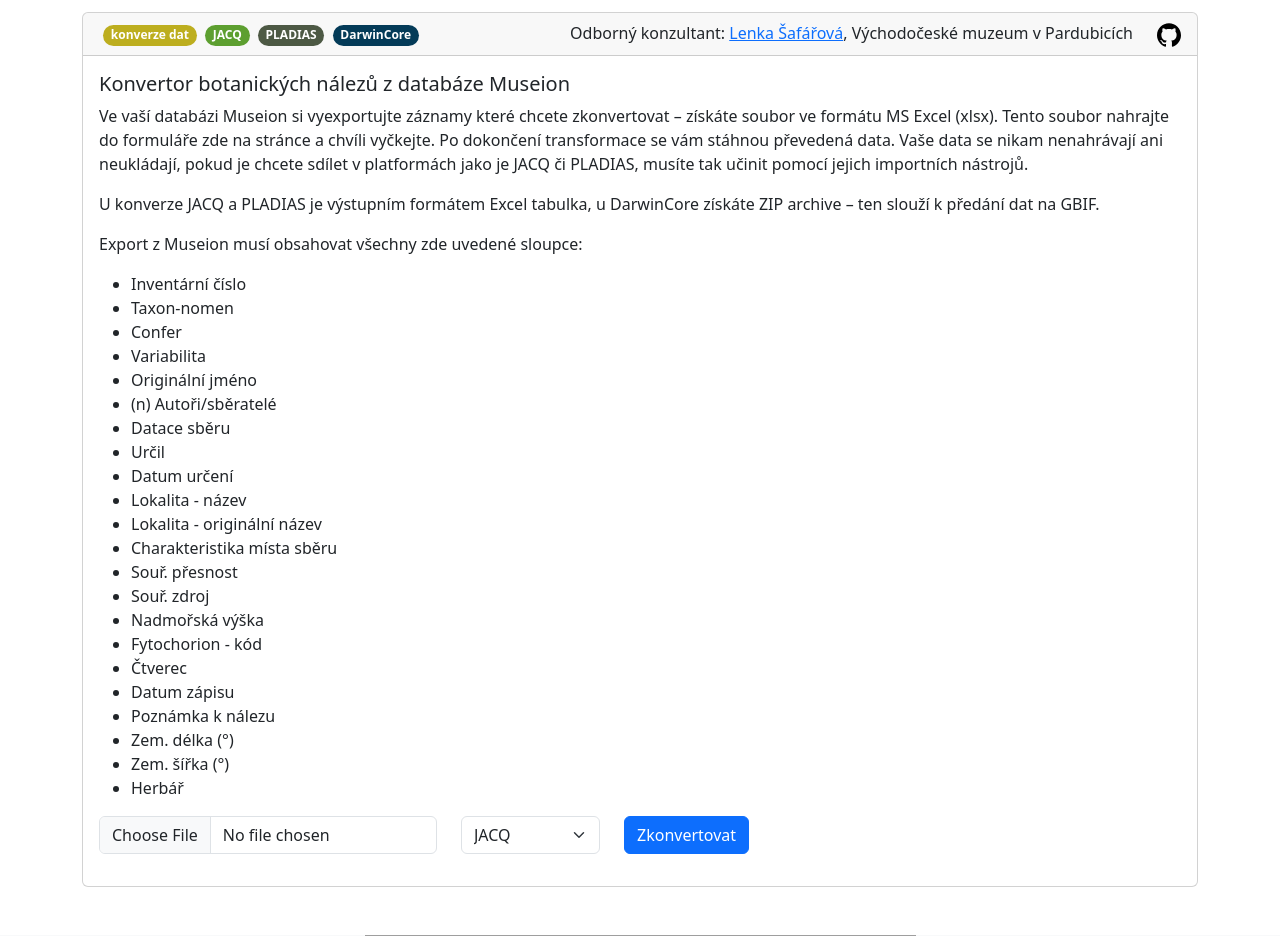
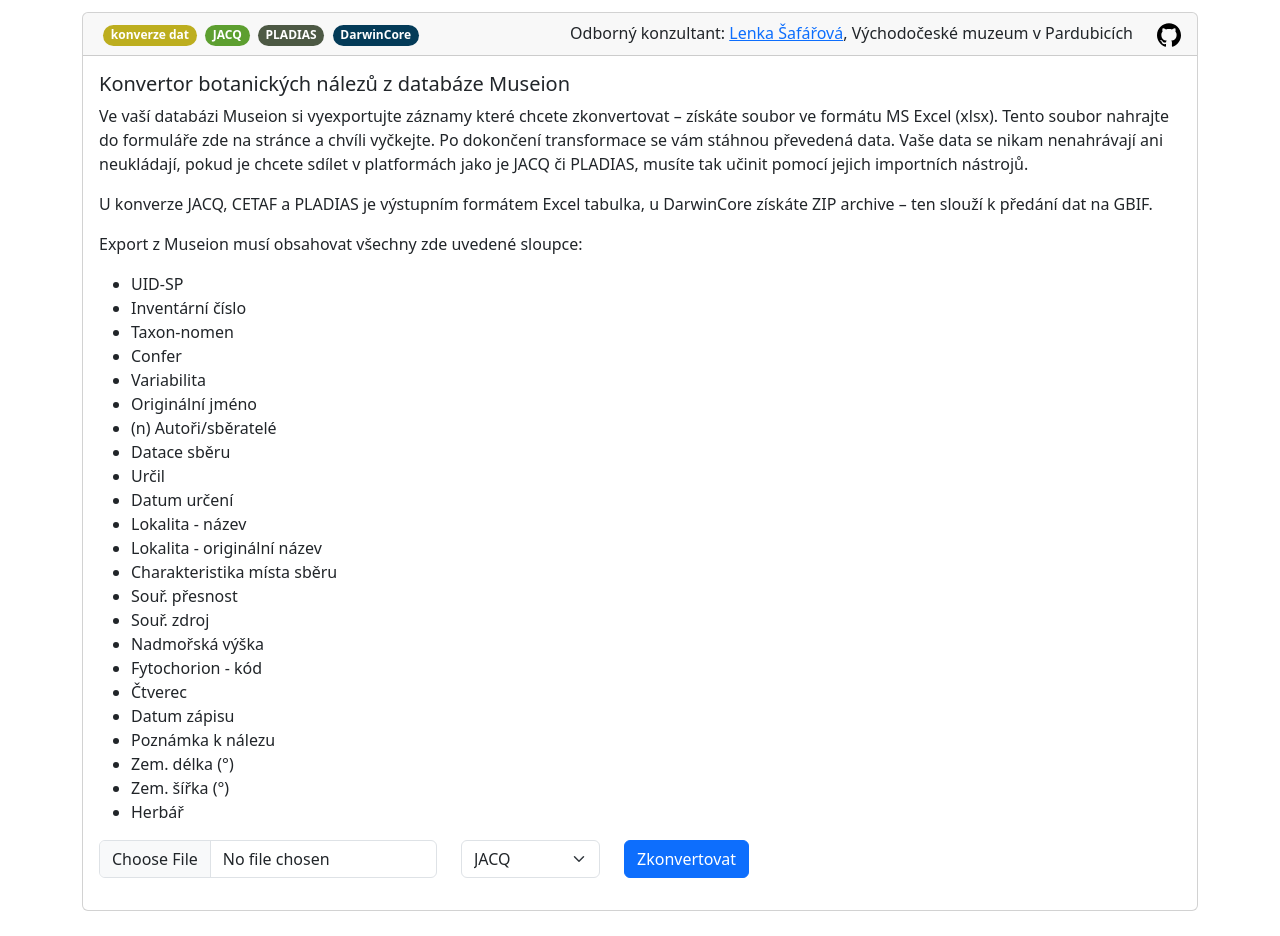
Before and after one commit to biodiversity-cz/tools.biodiversity.cz, a Flask app: page /herbarium/museionConvertor in a window 1280 px wide. Shown: the part 383-1319 px from the top of the page. Run offline with Flask 3, Linux system fonts and the light colour scheme; some libraries are stand-ins or nearby versions; grey boxes are pictures that could not be loaded.

Commit message:
add cETAF export

```diff
--- a/htdocs/templates/herbarium/museionConvertor.html
+++ b/htdocs/templates/herbarium/museionConvertor.html
@@ -33,10 +33,11 @@
                 do formuláře zde na stránce a chvíli vyčkejte. Po dokončení transformace se vám stáhnou převedená data.
                 Vaše data se nikam nenahrávají ani neukládají, pokud je chcete sdílet v
                 platformách jako je JACQ či PLADIAS, musíte tak učinit pomocí jejich importních nástrojů.</p>
-            <p>U konverze JACQ a PLADIAS je výstupním formátem Excel tabulka, u DarwinCore získáte ZIP archive – ten
+            <p>U konverze JACQ, CETAF a PLADIAS je výstupním formátem Excel tabulka, u DarwinCore získáte ZIP archive – ten
                 slouží k předání dat na GBIF.</p>
             <p>Export z Museion musí obsahovat všechny zde uvedené sloupce:</p>
             <ul>
+                <li>UID-SP</li>
                 <li>Inventární číslo</li>
                 <li>Taxon-nomen</li>
                 <li>Confer</li>
@@ -70,6 +71,7 @@
                             <option value="jacq">JACQ</option>
                             <option value="pladias">Pladias</option>
                             <option value="dwc">DarwinCore</option>
+                            <option value="cetaf">CETAF</option>
                         </select>
                     </div>
                     <div class="col-auto">
```
